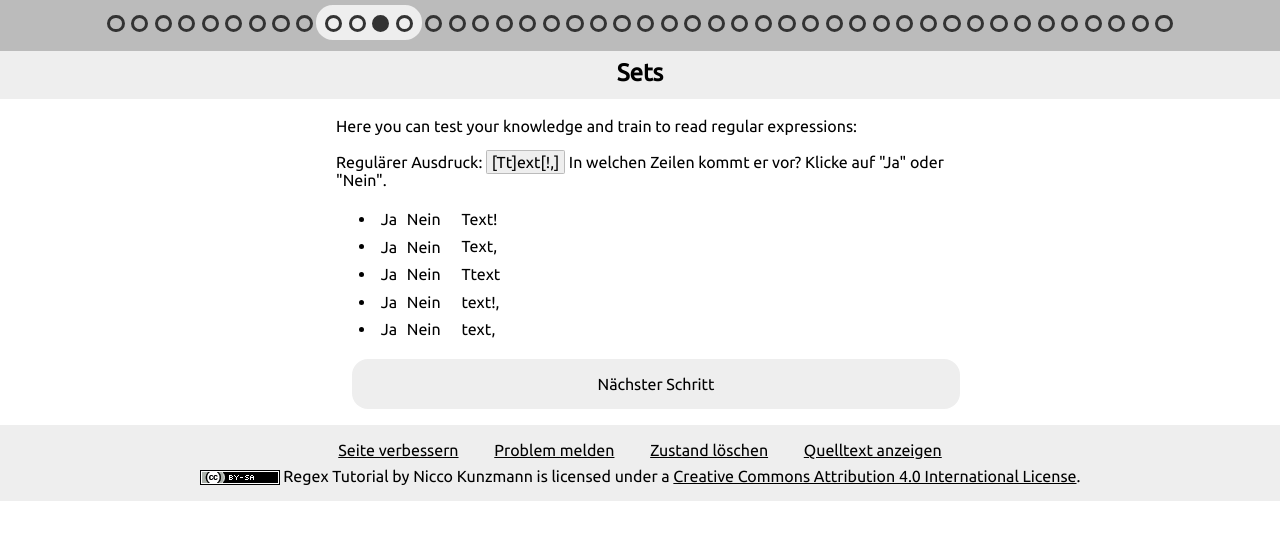
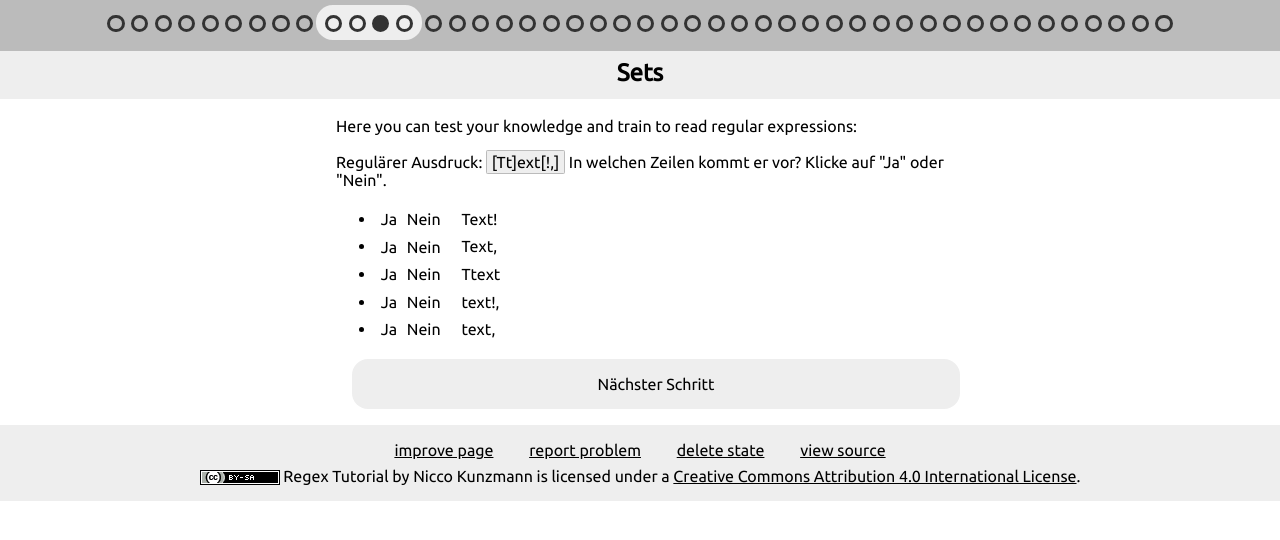
Before and after one commit to CoderDojoPotsdam/regex-tutorial, a Jekyll site: the page built from steps/04-03-sets.html, in a window 1280 px wide. Shown: the top 540 px of the page. Built offline with Jekyll 4.4.1, drawn with Linux system fonts in a browser that asks for light colours.

Commit message:
translated footer

```diff
--- a/_layouts/step.html
+++ b/_layouts/step.html
@@ -1,5 +1,10 @@
 <!DOCTYPE html>
 <html>
+  {% if page.lang %}
+    {% assign language = page.lang %}
+  {% else %}
+    {% assign language = "en" %}
+  {% endif %}
   <head>
     <script type="text/javascript" async="" src="../js/playfield.js"></script>
     <script type="text/javascript" async="" src="../js/quiz.js"></script>
@@ -33,7 +38,7 @@
           {% assign topic = page.path | split: "-" | first %}
           {% assign p_topic = p.path | split: "-" | first %}
           --><!--
-          {% if tutorial == "steps" and p.lang == page.lang %}
+          {% if tutorial == "steps" and p.lang == language %}
             {% if p_topic == topic and same_topic_started == false %}
               --><span class="same-topic"><!--
               {% assign same_topic_started = true %}
@@ -67,23 +72,23 @@
     </div>
     <footer>
       <div class="links">
-        <a href="{{ site.sourcecode.edit }}/{{ page.path }}">Seite verbessern</a>
-        <a href="{{ site.sourcecode.newissue }}">Problem melden</a>
-        <a href="javascript:deleteCookies()">Zustand löschen</a>
-        <a href="{{ site.sourcecode.view }}/{{ page.path }}">Quelltext anzeigen</a>
+        <a href="{{ site.sourcecode.edit }}/{{ page.path }}">{{ site.data.footer.edit[language] }}</a>
+        <a href="{{ site.sourcecode.newissue }}">{{ site.data.footer.newissue[language] }}</a>
+        <a href="javascript:deleteCookies()">{{ site.data.footer.deletecookies[language] }}</a>
+        <a href="{{ site.sourcecode.view }}/{{ page.path }}">{{ site.data.footer.view[language] }}</a>
       </div>
       <div class="license">
         <a rel="license" href="http://creativecommons.org/licenses/by-sa/4.0/"><img alt="Creative Commons Lizenzvertrag" style="border-width:0" src="../assets/cc-by-sa.png" /></a>
-        {% if page.lang == "de" %}
+        {% if language == "de" %}
           <span xmlns:dct="http://purl.org/dc/terms/" href="http://purl.org/dc/dcmitype/InteractiveResource" property="dct:title" rel="dct:type">Regex-Tutorial</span> von <span xmlns:cc="http://creativecommons.org/ns#" property="cc:attributionName">Nicco Kunzmann</span> ist lizenziert unter einer <a rel="license" href="http://creativecommons.org/licenses/by-sa/4.0/">Creative Commons Namensnennung - Weitergabe unter gleichen Bedingungen 4.0 International Lizenz</a>.
-        {% else  %}
+        {% elsif language == "en" %}
           <span xmlns:dct="http://purl.org/dc/terms/" property="dct:title">Regex Tutorial</span> by <span xmlns:cc="http://creativecommons.org/ns#" property="cc:attributionName">Nicco Kunzmann</span> is licensed under a <a rel="license" href="http://creativecommons.org/licenses/by/4.0/">Creative Commons Attribution 4.0 International License</a>.
         {% endif %}
         {% assign lowercase_content = content | downcase %}
         {% if lowercase_content contains "<img" %}
-          {% if page.lang == "de" %}
+          {% if language == "de" %}
             Bilder, die eine andere Lizenz haben, können angeklickt werden, um zu dem Erklärungstext oder der Quelle zu gelangen.
-          {% else  %}
+          {% elsif language == "en" %}
             Pictures with a different license can be clicked to reach the source or an explanation.
           {% endif %}
         {% endif %}
```
Also changed, not shown: _data/footer.yml (added, +12 -0 lines).
